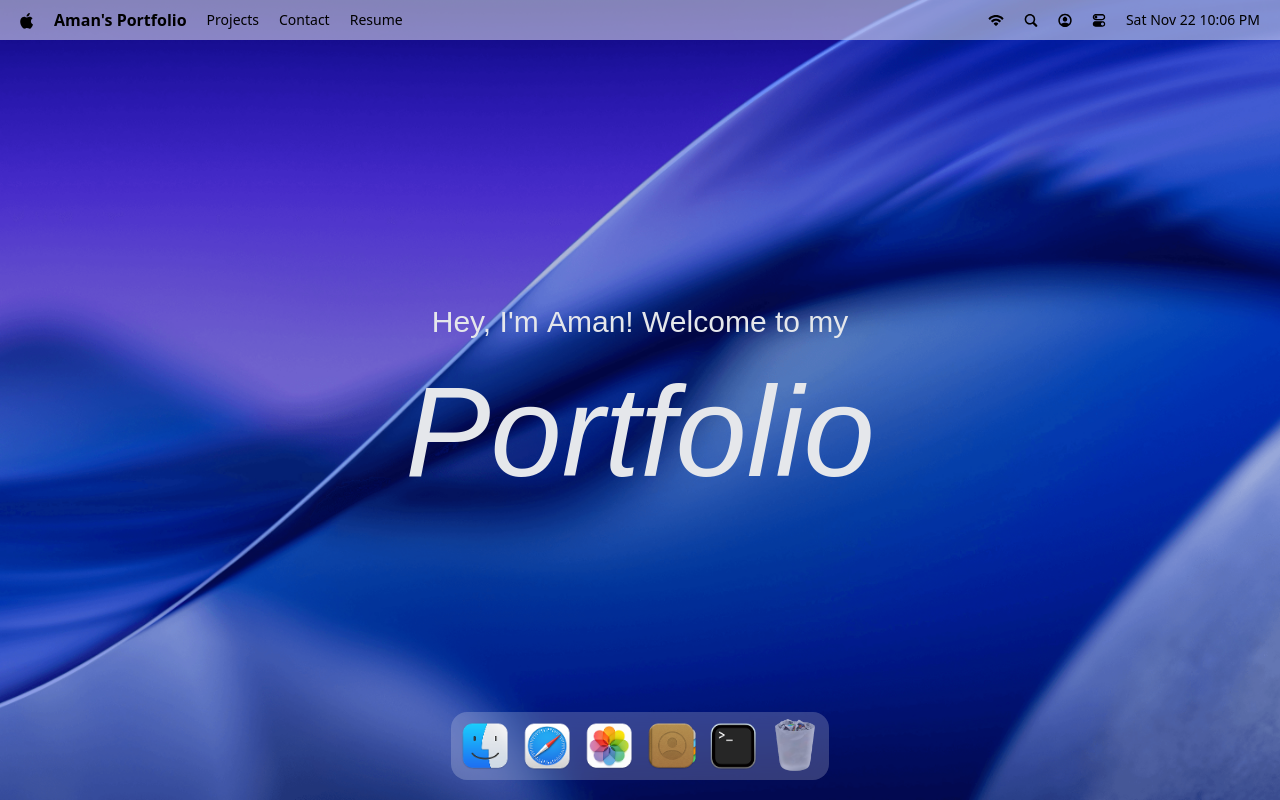
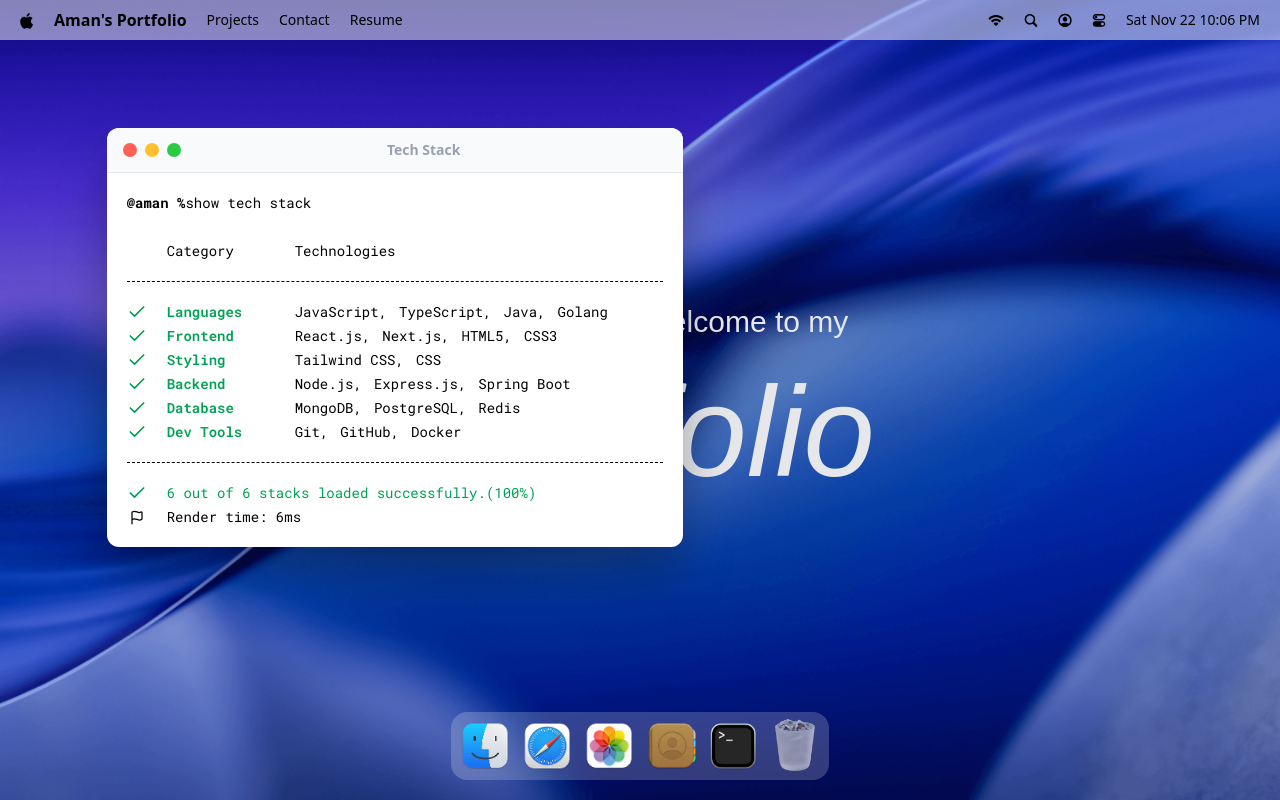
Before and after one commit to AmanDhanda01/macos_portfolio, a React (Vite) app: page / in a window 1280 px wide. Both pictures are taken after a click on the button 733 px from the left and 746 px from the top of the page. Built offline with nearby package versions, Linux system fonts and the light colour scheme; a web font is replaced by a local one.

Commit message:
Added the draggable functionality in the window wrapper higher order function and added the terminal component

```diff
--- a/package.json
+++ b/package.json
@@ -15,6 +15,7 @@
     "dayjs": "^1.11.19",
     "gsap": "^3.13.0",
     "immer": "^10.2.0",
+    "lucide-react": "^0.554.0",
     "react": "^19.2.0",
     "react-dom": "^19.2.0",
     "react-tooltip": "^5.30.0",
--- a/src/App.tsx
+++ b/src/App.tsx
@@ -1,6 +1,11 @@
+import gsap from "gsap";
+import { Draggable } from "gsap/Draggable";
+gsap.registerPlugin(Draggable);
+
 import Navbar from "@/components/Navbar";
 import Welcome from "@/components/Welcome";
 import Dock from "@/components/Dock";
+import Terminal from "@/components/windows/Terminal";
 
 
 const App = () => {
@@ -9,6 +14,8 @@ const App = () => {
        <Navbar/>
        <Welcome/>
        <Dock/>
+
+       <Terminal/>
     </main>
   )
 }
--- /dev/null
+++ b/src/components/WindowControls.tsx
@@ -0,0 +1,15 @@
+import useWindowStore from "@/store/window";
+
+const WindowControls = ({ target }: { target: string }) => {
+  const { closeWindow } = useWindowStore();
+
+  return (
+    <div id="window-controls">
+      <div className="close" onClick={() => closeWindow(target)} />
+      <div className="minimize" />
+      <div className="maximize" />
+    </div>
+  );
+};
+
+export default WindowControls;
--- /dev/null
+++ b/src/components/WindowWrapper.tsx
@@ -0,0 +1,68 @@
+import { useGSAP } from "@gsap/react";
+import gsap from "gsap";
+import { useLayoutEffect, useRef, type ComponentType } from "react";
+
+import useWindowStore from "@/store/window";
+import { Draggable } from "gsap/Draggable";
+
+const WindowWrapper = (Component: ComponentType<any>, windowKey: string) => {
+  const Wrapped = (props: { [key: string]: any }) => {
+    const { focusWindow, windows } = useWindowStore();
+    const window = windows[windowKey];
+    if (!window) return null;
+
+    const { isOpen, zIndex } = window;
+
+    const ref = useRef<HTMLElement>(null);
+
+    useGSAP(() =>{
+      const el = ref.current;
+      if (!el) return;
+
+      const [instance] = Draggable.create(el, {onPress: () => focusWindow(windowKey)});
+
+      return () => {
+        instance.kill();
+      }
+
+    },[])
+
+    useGSAP(() => {
+      const el = ref.current;
+      if (!el || !isOpen) return;
+
+      el.style.display = "block";
+
+      gsap.fromTo(
+        el,
+        { scale: 0.8, opacity: 0, y: 40 },
+        { scale: 1, opacity: 1, y: 0, duration: 0.4, ease: "power3.out" }
+      );
+    }, [isOpen]);
+
+    useLayoutEffect(() => {
+      const el = ref.current;
+      if (!el) return;
+
+      el.style.display = isOpen ? "block" : "none";
+    }, [isOpen]);
+
+    return (
+      <section
+        id={windowKey}
+        ref={ref}
+        style={{ zIndex, position: "absolute" }}
+      >
+        <Component {...props} />
+      </section>
+    );
+  };
+
+  Wrapped.displayName = `WindowWrapper(${
+    Component.displayName || Component.name || "Component"
+  })`;
+
+  return Wrapped;
+};
+
+export default WindowWrapper;
--- /dev/null
+++ b/src/components/windows/Terminal.tsx
@@ -0,0 +1,56 @@
+import { techStack } from "@/constants";
+import WindowWrapper from "../WindowWrapper";
+import { Check, Flag } from "lucide-react";
+import WindowControls from "../WindowControls";
+
+const Terminal = () => {
+  return (
+    <>
+      <div id="window-header">
+        <WindowControls target="terminal"/>
+        <h2>Tech Stack</h2>
+      </div>
+
+      <div className="techstack">
+        <p>
+          <span className="font-bold">@aman %</span>
+          show tech stack
+        </p>
+        <div className="label">
+          <p className="w-32">Category</p>
+          <p>Technologies</p>
+        </div>
+        <ul className="content">
+          {techStack.map((tech) => (
+            <li key={tech.category} className="flex items-center">
+              <Check className="check" size={20} />
+              <h3>{tech.category}</h3>
+              <ul>
+                {tech.items.map((item, i) => (
+                  <li key={i}>
+                    {item}
+                    {i < tech.items.length - 1 ? "," : ""}
+                  </li>
+                ))}
+              </ul>
+            </li>
+          ))}
+        </ul>
+
+        <div className="footnote">
+          <p>
+            <Check size={20} /> 6 out of 6 stacks loaded successfully.(100%)
+          </p>
+          <p className="text-black">
+            <Flag size={15} />
+            Render time: 6ms
+          </p>
+        </div>
+      </div>
+    </>
+  );
+};
+
+const TerminalWindow = WindowWrapper(Terminal, "terminal");
+
+export default TerminalWindow;
--- a/src/constants/index.ts
+++ b/src/constants/index.ts
@@ -101,24 +101,24 @@ const blogPosts = [
 
 const techStack = [
   {
-    category: "Frontend",
-    items: ["React.js", "Next.js", "TypeScript"],
+    category: "Languages",
+    items: ["JavaScript", "TypeScript", "Java", "Golang"],
   },
   {
-    category: "Mobile",
-    items: ["React Native", "Expo"],
+    category: "Frontend",
+    items: ["React.js", "Next.js", "HTML5", "CSS3"],
   },
   {
     category: "Styling",
-    items: ["Tailwind CSS", "Sass", "CSS"],
+    items: ["Tailwind CSS", "CSS"],
   },
   {
     category: "Backend",
-    items: ["Node.js", "Express", "NestJS", "Hono"],
+    items: ["Node.js", "Express.js", "Spring Boot"],
   },
   {
     category: "Database",
-    items: ["MongoDB", "PostgreSQL"],
+    items: ["MongoDB", "PostgreSQL", "Redis"],
   },
   {
     category: "Dev Tools",
```
Also changed, not shown: 1 other file (tests, documents, lock files or other folders).
